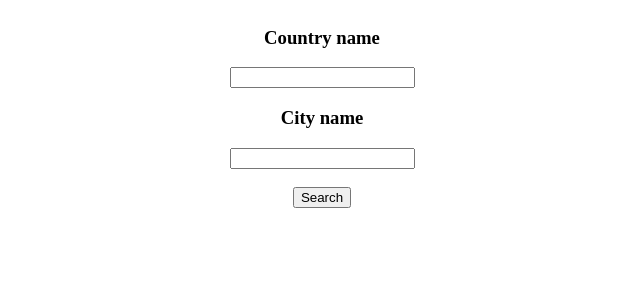
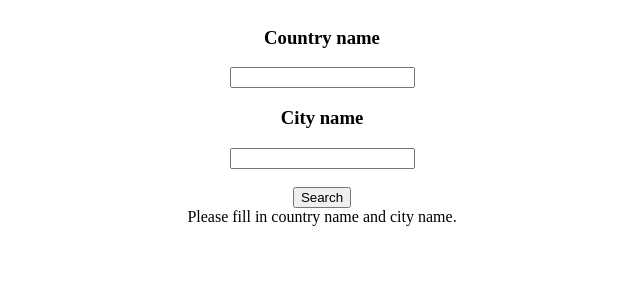
Before and after one commit to realazaber/whats-the-weather, a React (Create React App) app: page / in a window 1280 px wide. Shown: the top 300 px of the page, without its empty margins (318-958 px from the left). Built offline with nearby package versions, Linux system fonts and the light colour scheme.

Commit message:
functionality works

```diff
--- a/src/App.js
+++ b/src/App.js
@@ -58,8 +58,6 @@ function App() {
         alert("Invalid Country or City");
       }
     }
-
-
   }
 
   return (
@@ -87,9 +85,16 @@ function App() {
           city={weather.name}
           country={weather.sys.country}
           temp={weather.main.temp}
+          feelsLike={weather.main.feels_like}
+          minTemp={weather.main.temp_min}
+          maxTemp={weather.main.temp_max}
          />
 
-        ) : ('')}
+        ) : (
+          <div>
+            Please fill in country name and city name.
+          </div>
+        )}
     </div>
   );
 
--- a/src/components/Weather.js
+++ b/src/components/Weather.js
@@ -14,9 +14,11 @@ function Weather(props) {
                 </h3>
                 <h4>
                 Temperature: {Math.round(props.temp)} degrees celsius.
+                <br />
+                Feels like {Math.round(props.feelsLike)} degrees.
                 </h4>
                 <h4>
-                Description:
+                    Min: {props.minTemp} Max: {props.maxTemp}
                 </h4>
             </div>
         )
```
